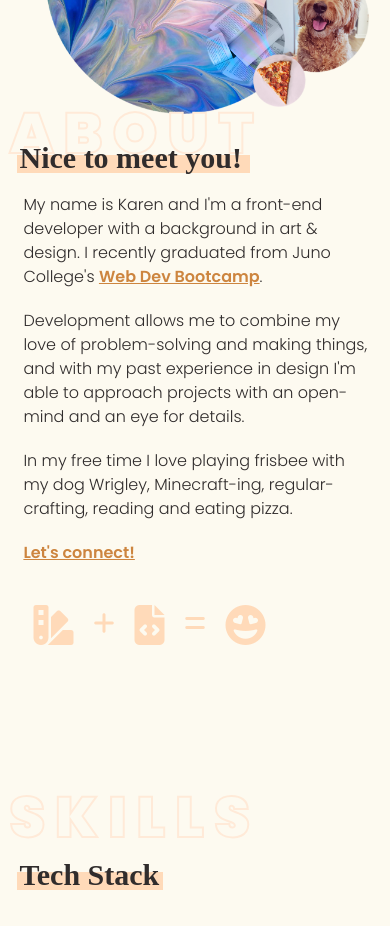
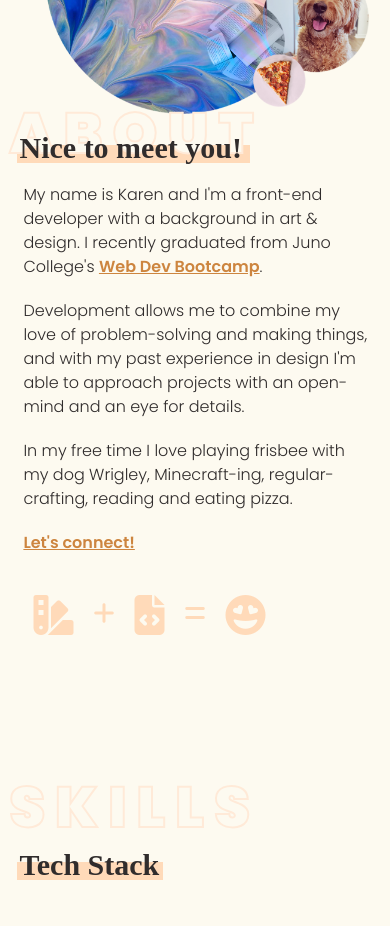
Before and after one commit to evanske2/personal-portfolio-2022, a plain HTML site: page index.html in a window 390 px wide. Shown: the part 3920-4846 px from the top of the page. Drawn offline with nearby package versions, Linux system fonts and the light colour scheme; a web font is replaced by a local one.

Commit message:
nailed it

```diff
--- a/styles/sass/_about.scss
+++ b/styles/sass/_about.scss
@@ -8,10 +8,6 @@
     margin: 20px 0;
     line-height: 1.5;
     max-width: 660px;
-  }
-
-  h2 {
-    padding-top: 10px;
   }
 }
 
--- a/styles/sass/_media-queries.scss
+++ b/styles/sass/_media-queries.scss
@@ -159,7 +159,12 @@
     margin-left: -10px;
   }
 
-  .introduction p {
-    padding-right: 0;
-  }
+  .introduction {
+
+    h2 {
+      padding-top: 10px;
+    }
+    p {
+      padding-right: 0;
+    }
 }
```
Also changed, not shown: styles/styles.css.
